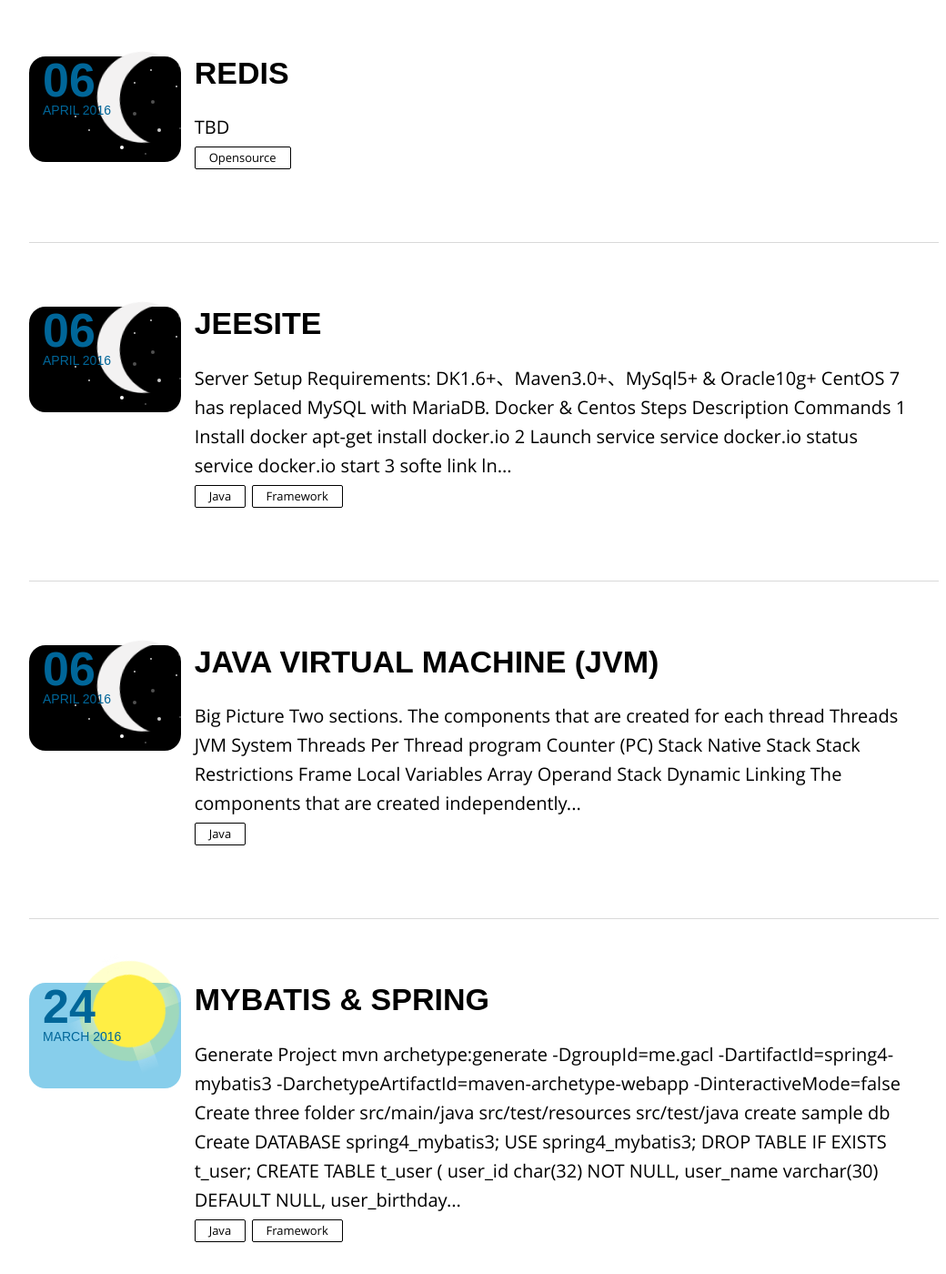
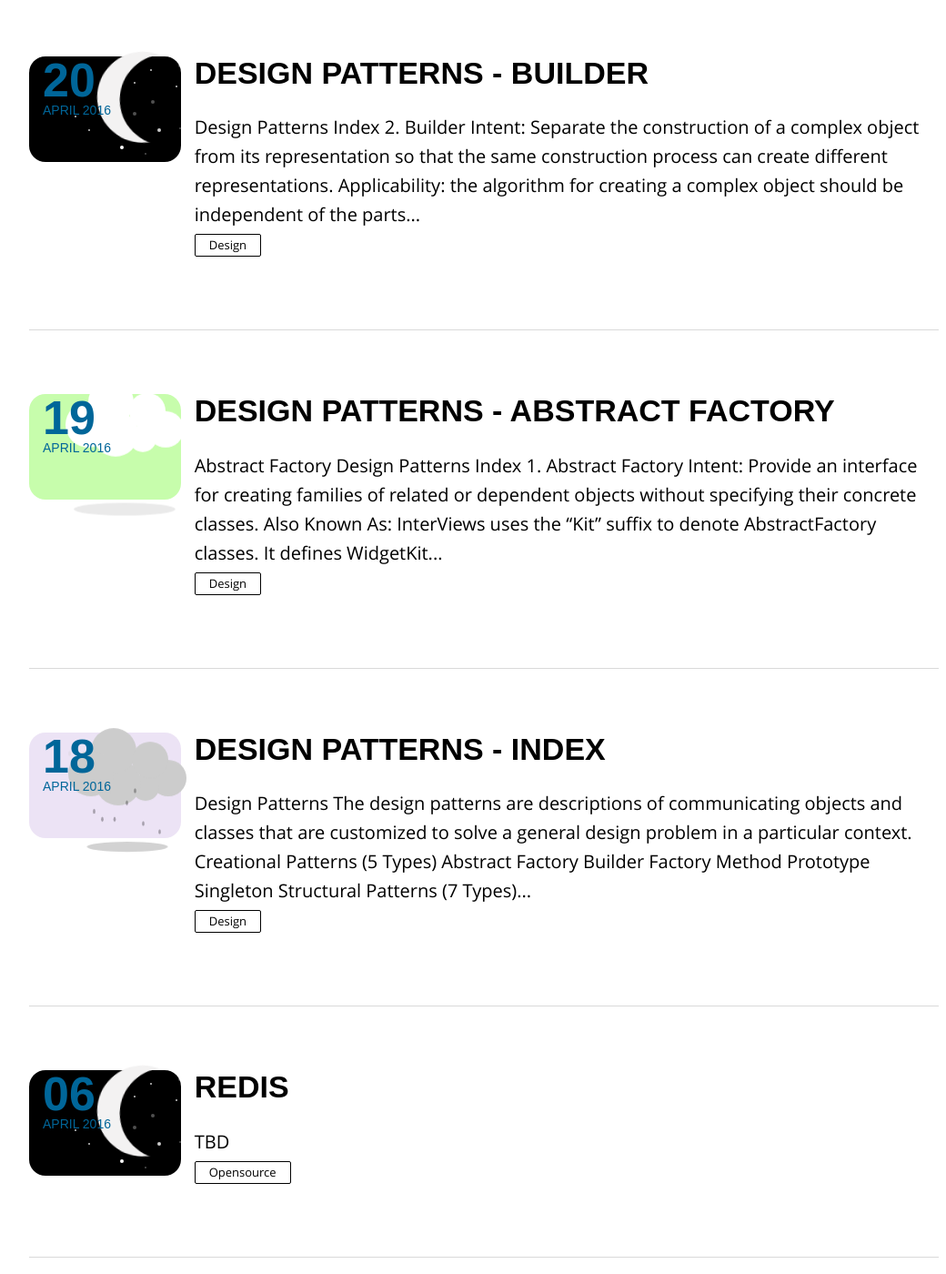
Before and after one commit to RaySxySun/RaySxySun.github.io, a Jekyll site: the page built from index.html, in a window 1280 px wide and 1400 px high, scrolled down 953 px. Shown: the whole window at 91% size, without its empty margins (108-1148 px from the left). Built offline with Jekyll 4.4.1, drawn with Linux system fonts in a browser that asks for light colours; nearby versions of some CDN libraries; some web fonts are replaced; the list of posts is cut into pages by our own code; some of the changed lines change nothing that is shown; some of the changed text lies outside the part shown.

Commit message:
Design Pattern: Builder

```diff
--- a/_posts/2016-04-18-DesignPatterns.md
+++ b/_posts/2016-04-18-DesignPatterns.md
@@ -1,6 +1,6 @@
 ---
 layout: post
-title: Design Patterns
+title: Design Patterns - Index
 date: 2016-04-18
 weather: rainy
 categories: Design
@@ -13,9 +13,9 @@
 >The design patterns are descriptions of communicating objects and classes that are customized to solve a general design problem in a particular context.
 
 - Creational Patterns (5 Types)
-	- [Abstract Factory](#Abstract_Factory)
-	- [Builder](#Builder)
-	- Factory Method
+	- [Abstract Factory](http://raysxysun.github.io/design/2016/04/19/DesignPatterns-Abstract-Factory/)
+	- [Builder](http://raysxysun.github.io/design/2016/04/20/DesignPatterns-Builder/)
+	- [Factory Method](http://raysxysun.github.io/design/2016/04/20/DesignPatterns-Factory-Method/)
 	- Prototype
 	- Singleton
 
@@ -44,185 +44,3 @@
 	- Visitor
 
 ---
-
-## Part I Creational Patterns
-
-<a name="Abstract_Factory"></a>
-
-### 1. Abstract Factory
-
-- **Intent**:
-	- Provide an interface for creating families of related or dependent objects without specifying their concrete classes.
-
-- **Also Known As**:
-	- InterViews uses the "Kit" suffix to denote AbstractFactory classes. It defines WidgetKit and DialogKit abstract factories for generating look-and-feel-specific user interface objects.
-
-- **Applicability**:
-	- a system should be independent of how its products are created, composed, and represented.
-	- a system should be configured with one of multiple families of products.
-	- a family of related product objects is designed to be used together, and you need to enforce this constraint.
-	- you want to provide a class library of products, and you want to reveal just their interfaces, not their implementations.
-
-<img src="{{ site.url }}/assets/img/2016-04-18-DesignPatterns/AbsFactory.png" alt="{{ page.title }} at {{ site.title }}">
-
-- **Participants**:
-	- AbstractFactory (WidgetFactory)
-		- declares an interface for operations that create abstract product objects.
-	- ConcreteFactory (MotifWidgetFactory, PMWidgetFactory)
-		- implements the operations to create concrete product objects.
-	- AbstractProduct (Window, ScrollBar)
-		- declares an interface for a type of product object.
-	- ConcreteProduct (MotifWindow, MotifScrollBar)
-		- defines a product object to be created by the corresponding concrete factory.
-		- implements the AbstractProduct interface.
-	- Client
-		- uses only interfaces declared by AbstractFactory and AbstractProduct classes.
-
-- **Consequences**:
-	- It isolates concrete classes.
-	- It makes exchanging product families easy.
-	- It promotes consistency among products.
-	- Supporting new kinds of products is difficult.
-
-- **Related Patterns**:
-	- Factory Method
-	- Prototype
-	- Singleton
-- **Sample**:
-
-> We'll apply the Abstract Factory pattern to creating the mazes
-
-		//Class MazeFactory can create components of mazes. It builds rooms, walls, and
-	doors between rooms.
-
-		class MazeFactory {
-		public:
-			MazeFactory();
-
-			virtual Maze* MakeMaze() const
-			{ return new Maze; }
-			virtual Wall* MakeWall() const
-			{ return new Wall; }
-			virtual Room* MakeRoom(int n) const
-			{ return new Room(n); }
-			virtual Door* MakeDoor(Room* r1, Room* r2) const
-			{ return new Door(r1, r2); }
-		};
-
-		//CreateMaze hard-codes the class names, making it difficult to create mazes with different components.
-		//Here's a version of CreateMaze that remedies that shortcoming by taking a MazeFactory as a parameter:
-
-		Maze* MazeGame::CreateMaze (MazeFactory& factory) {
-			Maze* aMaze = factory.MakeMaze();
-			Room* r1 = factory.MakeRoom(1);
-			Room* r2 = factory.MakeRoom(2);
-			Door* aDoor = factory.MakeDoor(r1, r2);
-			aMaze->AddRoom(r1);
-			aMaze->AddRoom(r2);
-			r1->SetSide(North, factory.MakeWall());
-			r1->SetSide(East, aDoor);
-			r1->SetSide(South, factory.MakeWall());
-			r1->SetSide(West, factory.MakeWall());
-			r2->SetSide(North, factory.MakeWall());
-			r2->SetSide(East, factory.MakeWall());
-			r2->SetSide(South, factory.MakeWall());
-			r2->SetSide(West, aDoor);
-			return aMaze;
-		}
-
-		//We can also create EnchantedMazeFactory, a factory for enchanted mazes, by subclassing MazeFactory.
-		class EnchantedMazeFactory : public MazeFactory {
-			public:
-			EnchantedMazeFactory();
-
-			virtual Room* MakeRoom(int n) const
-			{ return new EnchantedRoom(n, CastSpell()); }
-
-			virtual Door* MakeDoor(Room* r1, Room* r2) const
-			{ return new DoorNeedingSpell(r1, r2); }
-
-			protected:
-			Spell* CastSpell() const;
-		};
-
-		//suppose we want to make a maze game in which a room can have a bomb set in it.
-		class BombedMazeFactory : public MazeFactory {
-			public:
-			BombedMazeFactory();
-
-			Wall* BombedMazeFactory::MakeWall () const
-			{ return new BombedWall;}
-
-			Room* BombedMazeFactory::MakeRoom(int n) const
-			{return new RoomWithABomb(n);}
-
-			protected:
-			Spell* CastSpell() const;
-		};
-
-		//To build a simple maze that can contain bombs
-		MazeGame game;
-		BombedMazeFactory factory;
-		game.CreateMaze(factory);
-
-
-> Java Implementation:
-
-		// Interface
-		public interface AbstractFactory {
-		    public ProductA factoryA();
-		    public ProductB factoryB();
-		}
-
-		public interface ProductA {
-			...
-		}
-
-		public interface ProductB {
-			...
-		}
-
-		//Concrete Classes
-		public class ConcreateFactory1 implements AbstractFactory {
-
-		    @Override
-		    public ProductA factoryA() {
-		        return new ConcreateProductA1();
-		    }
-
-		    @Override
-		    public ProductB factoryB() {
-		        return new ConcreateProductB1();
-		    }
-
-		}
-
-		public class ConcreateFactory2 implements AbstractFactory {
-
-		    @Override
-		    public ProductA factoryA() {
-		        return new ConcreateProductA2();
-		    }
-
-		    @Override
-		    public ProductB factoryB() {
-		        return new ConcreateProductB2();
-		    }
-		}
-
-		public class ConcreateProductA1 implements ProductA {
-			...
-		}
-		public class ConcreateProductA2 implements ProductA {
-			...
-		}
-		public class ConcreateProductB1 implements ProductB {
-			...
-		}
-		public class ConcreateProductB2 implements ProductB {
-			...
-		}
-
-<a name="Builder"></a>
-
-### 1. Builder
--- /dev/null
+++ b/_posts/2016-04-19-DesignPatterns-Abstract-Factory.md
@@ -0,0 +1,190 @@
+---
+layout: post
+title: Design Patterns - Abstract Factory
+date: 2016-04-19
+weather: cloudy
+categories: Design
+tags: [Design]
+description:
+---
+
+# Abstract Factory
+
+> [Design Patterns Index](http://raysxysun.github.io/design/2016/04/18/DesignPatterns/)
+
+
+<a name="Abstract_Factory"></a>
+
+### 1. Abstract Factory
+
+- **Intent**:
+	- Provide an interface for creating families of related or dependent objects without specifying their concrete classes.
+
+- **Also Known As**:
+	- InterViews uses the "Kit" suffix to denote AbstractFactory classes. It defines WidgetKit and DialogKit abstract factories for generating look-and-feel-specific user interface objects.
+
+- **Applicability**:
+	- a system should be independent of how its products are created, composed, and represented.
+	- a system should be configured with one of multiple families of products.
+	- a family of related product objects is designed to be used together, and you need to enforce this constraint.
+	- you want to provide a class library of products, and you want to reveal just their interfaces, not their implementations.
+- **Related Patterns**:
+	- Factory Method
+	- Prototype
+	- Singleton
+
+<img src="{{ site.url }}/assets/img/2016-04-18-DesignPatterns/AbsFactory.png" alt="{{ page.title }} at {{ site.title }}">
+
+- **Participants**:
+	- AbstractFactory (WidgetFactory)
+		- declares an interface for operations that create abstract product objects.
+	- ConcreteFactory (MotifWidgetFactory, PMWidgetFactory)
+		- implements the operations to create concrete product objects.
+	- AbstractProduct (Window, ScrollBar)
+		- declares an interface for a type of product object.
+	- ConcreteProduct (MotifWindow, MotifScrollBar)
+		- defines a product object to be created by the corresponding concrete factory.
+		- implements the AbstractProduct interface.
+	- Client
+		- uses only interfaces declared by AbstractFactory and AbstractProduct classes.
+
+- **Consequences**:
+	- It isolates concrete classes.
+	- It makes exchanging product families easy.
+	- It promotes consistency among products.
+	- Supporting new kinds of products is difficult.
+
+- **Sample**:
+
+> We'll apply the Abstract Factory pattern to creating the mazes
+
+		//Class MazeFactory can create components of mazes. It builds rooms, walls, and
+	doors between rooms.
+
+		class MazeFactory {
+		public:
+			MazeFactory();
+
+			virtual Maze* MakeMaze() const
+			{ return new Maze; }
+			virtual Wall* MakeWall() const
+			{ return new Wall; }
+			virtual Room* MakeRoom(int n) const
+			{ return new Room(n); }
+			virtual Door* MakeDoor(Room* r1, Room* r2) const
+			{ return new Door(r1, r2); }
+		};
+
+		//CreateMaze hard-codes the class names, making it difficult to create mazes with different components.
+		//Here's a version of CreateMaze that remedies that shortcoming by taking a MazeFactory as a parameter:
+
+		Maze* MazeGame::CreateMaze (MazeFactory& factory) {
+			Maze* aMaze = factory.MakeMaze();
+			Room* r1 = factory.MakeRoom(1);
+			Room* r2 = factory.MakeRoom(2);
+			Door* aDoor = factory.MakeDoor(r1, r2);
+			aMaze->AddRoom(r1);
+			aMaze->AddRoom(r2);
+			r1->SetSide(North, factory.MakeWall());
+			r1->SetSide(East, aDoor);
+			r1->SetSide(South, factory.MakeWall());
+			r1->SetSide(West, factory.MakeWall());
+			r2->SetSide(North, factory.MakeWall());
+			r2->SetSide(East, factory.MakeWall());
+			r2->SetSide(South, factory.MakeWall());
+			r2->SetSide(West, aDoor);
+			return aMaze;
+		}
+
+		//We can also create EnchantedMazeFactory, a factory for enchanted mazes, by subclassing MazeFactory.
+		class EnchantedMazeFactory : public MazeFactory {
+			public:
+			EnchantedMazeFactory();
+
+			virtual Room* MakeRoom(int n) const
+			{ return new EnchantedRoom(n, CastSpell()); }
+
+			virtual Door* MakeDoor(Room* r1, Room* r2) const
+			{ return new DoorNeedingSpell(r1, r2); }
+
+			protected:
+			Spell* CastSpell() const;
+		};
+
+		//suppose we want to make a maze game in which a room can have a bomb set in it.
+		class BombedMazeFactory : public MazeFactory {
+			public:
+			BombedMazeFactory();
+
+			Wall* BombedMazeFactory::MakeWall () const
+			{ return new BombedWall;}
+
+			Room* BombedMazeFactory::MakeRoom(int n) const
+			{return new RoomWithABomb(n);}
+
+			protected:
+			Spell* CastSpell() const;
+		};
+
+		//To build a simple maze that can contain bombs
+		MazeGame game;
+		BombedMazeFactory factory;
+		game.CreateMaze(factory);
+
+
+> Java Implementation:
+
+		// Interface
+		public interface AbstractFactory {
+		    public ProductA factoryA();
+		    public ProductB factoryB();
+		}
+
+		public interface ProductA {
+			...
+		}
+
+		public interface ProductB {
+			...
+		}
+
+		//Concrete Classes
+		public class ConcreateFactory1 implements AbstractFactory {
+
+		    @Override
+		    public ProductA factoryA() {
+		        return new ConcreateProductA1();
+		    }
+
+		    @Override
+		    public ProductB factoryB() {
+		        return new ConcreateProductB1();
+		    }
+
+		}
+
+		public class ConcreateFactory2 implements AbstractFactory {
+
+		    @Override
+		    public ProductA factoryA() {
+		        return new ConcreateProductA2();
+		    }
+
+		    @Override
+		    public ProductB factoryB() {
+		        return new ConcreateProductB2();
+		    }
+		}
+
+		public class ConcreateProductA1 implements ProductA {
+			...
+		}
+		public class ConcreateProductA2 implements ProductA {
+			...
+		}
+		public class ConcreateProductB1 implements ProductB {
+			...
+		}
+		public class ConcreateProductB2 implements ProductB {
+			...
+		}
--- /dev/null
+++ b/_posts/2016-04-20-DesignPatterns-Builder.md
@@ -0,0 +1,191 @@
+---
+layout: post
+title: Design Patterns - Builder
+date: 2016-04-20
+weather: starry
+categories: Design
+tags: [Design]
+description:
+---
+
+> [Design Patterns Index](http://raysxysun.github.io/design/2016/04/18/DesignPatterns/)
+
+# 2. Builder
+
+- **Intent**:
+	- Separate the construction of a complex object from its representation so that the same construction process can create different representations.
+
+- **Applicability**:
+	- the algorithm for creating a complex object should be independent of the parts that make up the object and how they're assembled.
+	- the construction process must allow different representations for the object that's constructed.
+
+- **Related Patterns**:
+	- **A Composite is what the builder often builds.**
+		- Abstract Factory is similar to Builder in that it too may construct complex objects. The primary difference is that the Builder pattern focuses on constructing a complex object step by step. Abstract Factory's emphasis is on families of product objects (either simple or complex). Builder returns the product as a final step, but as far as the Abstract Factory pattern is concerned, the product gets returned immediately.
+
+- **Motivation**:
+	- A reader for the RTF (Rich Text Format) document exchange format should be able to convert RTF to many text formats. The reader might convert RTF documents into plain ASCII text or into a text widget that can be edited interactively. The problem, however, is that the number of possible conversions is open-ended. So it should be easy to add a new conversion without modifying the reader.
+
+<img src="{{ site.url }}/assets/img/2016-04-18-DesignPatterns/Builder.png" alt="{{ page.title }} at {{ site.title }}">
+
+- **Structure**:
+
+<img src="{{ site.url }}/assets/img/2016-04-18-DesignPatterns/BuilderStructure.png" alt="{{ page.title }} at {{ site.title }}">
+
+- **Participants**:
+	- Builder (TextConverter)
+		- specifies an abstract **interface** for creating parts of a Product object.
+	- ConcreteBuilder (ASCIIConverter, TeXConverter, TextWidgetConverter)
+		- constructs and assembles parts of the product by implementing the Builder interface.
+		- defines and keeps track of the representation it creates.
+		- provides an interface for retrieving the product (e.g., GetASCIIText, GetTextWidget).
+	- Director (RTFReader)
+		- constructs an object using the Builder interface.
+	- Product (ASCIIText, TeXText, TextWidget)
+		- represents the complex object under construction. ConcreteBuilder builds the product's internal representation and defines the process by which it's assembled.
+		- includes classes that define the constituent parts, including interfaces for assembling the parts into the final result.
+- **Collaborations**
+	- The client creates the Director object and configures it with the desired Builder object.
+	- Director notifies the builder whenever a part of the product should be built.
+	- Builder handles requests from the director and adds parts to the product.
+	- The client retrieves the product from the builder.
+
+> Interaction diagram
+
+<img src="{{ site.url }}/assets/img/2016-04-18-DesignPatterns/BuilderCollaborations.png" alt="{{ page.title }} at {{ site.title }}">
+
+- **Consequences**:
+	- 1. It lets you vary a product's internal representation.
+	- 2. It isolates code for construction and representation.
+	- 3. It gives you finer control over the construction process.
+
+
+- Code Sample
+
+		package com.test.DesignPattern;
+
+		class Product
+		{
+		    @Override
+		    public String toString() {
+		        return "Product";
+		    }
+		}
+
+		interface Builder
+		{
+		    void BuildPart();
+		}
+
+		class ConcreteBuilder implements Builder
+		{
+
+		    @Override
+		    public void BuildPart() {
+		        System.out.println("Building Product's part");
+		    }
+
+		    public Product GetResult()
+		    {
+		        System.out.println("Product's Building has finished");
+		        return new Product();
+
+		    }
+		}
+
+		class Director
+		{
+		    public Product Construct(ConcreteBuilder cb)
+		    {
+		        cb.BuildPart();
+		        return cb.GetResult();
+		    }
+		}
+
+		public class BuilderDemo {
+
+		    /**
+		     * @param args
+		     */
+		    public static void main(String[] args) {
+		        // TODO Auto-generated method stub
+		        Director d=new Director();
+		        ConcreteBuilder cb=new ConcreteBuilder();
+		        Product p=d.Construct(cb);
+		        System.out.println(p);
+		    }
+		}
+
+> Build a car
+
+		package com.test.DesignPattern;
+
+
+		class Car{
+
+		    @Override
+		    public String toString() {
+		        return "汽车产品";
+		    }
+		}
+
+		interface  IBuilder
+		{
+		    void BuildWheel();
+		    void BuildCarFrame();
+		    void BuildEngine();
+		}
+
+		class CarBuilder implements IBuilder
+		{
+
+		    private Car car=new Car();
+		    @Override
+		    public void BuildCarFrame() {
+		        // TODO Auto-generated method stub
+		        System.out.println("建造汽车框架");
+		    }
+
+		    @Override
+		    public void BuildEngine() {
+		        // TODO Auto-generated method stub
+		        System.out.println("建造汽车轮子");
+		    }
+
+		    @Override
+		    public void BuildWheel() {
+		        // TODO Auto-generated method stub
+		        System.out.println("建造汽车引擎");
+		    }
+
+		    public Car CarBuildOver()
+		    {
+		        System.out.println("汽车组装完毕");
+		        return car;
+		    }
+		}
+
+		class CarDirector
+		{
+
+		    public Car BuildCar(CarBuilder cb)
+		    {
+		        cb.BuildCarFrame();
+		        cb.BuildEngine();
+		        cb.BuildWheel();
+		        return cb.CarBuildOver();
+		    }
+		}
+
+		public class BuliderDemoInLife {
+
+		    /**
+		     * @param args
+		     */
+		    public static void main(String[] args) {
+		        // TODO Auto-generated method stub
+		        CarDirector cd=new CarDirector();
+		        Car c=cd.BuildCar(new CarBuilder());
+		        System.out.println(c);
+		    }
+		}
--- /dev/null
+++ b/_posts/2016-04-20-DesignPatterns-Factory-Method.md
@@ -0,0 +1,107 @@
+---
+layout: post
+title: Design Patterns - Factory Method
+date: 2016-04-20
+weather: starry
+categories: Design
+tags: [Design]
+description:
+---
+
+> [Design Patterns Index](http://raysxysun.github.io/design/2016/04/18/DesignPatterns/)
+
+# 3. Factory Method
+
+- **Intent**:
+	- Define an interface for creating an object, but let subclasses decide which class to instantiate. Factory Method lets a class defer instantiation to subclasses.
+- **Also Known As**:
+	- Virtual Constructor
+- **Applicability**:
+	- a class can't anticipate the class of objects it must create.
+	- a class wants its subclasses to specify the objects it creates.
+	- classes delegate responsibility to one of several helper subclasses, and you want to localize the knowledge of which helper subclass is the delegate.
+
+- **Motivation**:
+	- Frameworks use abstract classes to define and maintain relationships between objects. A framework is often responsible for creating these objects as well.
+
+- **Structure**:
+
+<img src="{{ site.url }}/assets/img/2016-04-18-DesignPatterns/Factory.png" alt="{{ page.title }} at {{ site.title }}">
+
+- **Participants**:
+	- Product (Document)
+		- defines the interface of objects the factory method creates.
+	- ConcreteProduct (MyDocument)
+		- implements the Product interface.
+	- Creator (Application)
+		- declares the factory method, which returns an object of type Product. Creator may also define a default implementation of the factory method that returns a default ConcreteProduct object.
+		- may call the factory method to create a Product object.
+	- ConcreteCreator (MyApplication)
+	- overrides the factory method to return an instance of a ConcreteProduct.
+
+- **Collaborations**
+	- ConcreteCreator to define the factory method(Creator declares) so that it returns an instance of the appropriate ConcreteProdu
+
+> Interaction diagram
+
+<img src="{{ site.url }}/assets/img/2016-04-18-DesignPatterns/FactoryMethod.jpg" alt="{{ page.title }} at {{ site.title }}">
+
+
+- **Consequences**:
+	- 1. Provides hooks for subclasses.
+	- 2. Connects parallel class hierarchies.
+
+
+- Code Sample
+
+	//product interface
+	public interface Sender {
+	    public void Send();
+	}
+
+	//two concrete product classes
+	public class MailSender implements Sender {
+	    @Override
+	    public void Send() {
+	        System.out.println("this is mailsender!");
+	    }
+	}
+
+	public class SmsSender implements Sender {
+
+	    @Override
+	    public void Send() {
+	        System.out.println("this is sms sender!");
+	    }
+	}
+
+	//provider interface
+	public interface Provider {
+	    public Sender produce();
+	}
+
+	//two factory concrete class
+	public class SendMailFactory implements Provider {
+
+	    @Override
+	    public Sender produce(){
+	        return new MailSender();
+	    }
+	}
+
+	public class SendSmsFactory implements Provider{
+
+	    @Override
+	    public Sender produce() {
+	        return new SmsSender();
+	    }
+	}
+
+	//test
+	public class Test {
+	    public static void main(String[] args) {
+	        Provider provider = new SendMailFactory();
+	        Sender sender = provider.produce();
+	        sender.Send();
+	    }
+	}
```
Also changed, not shown: assets/img/2016-04-18-DesignPatterns/Builder.png (added), assets/img/2016-04-18-DesignPatterns/BuilderCollaborations.png (added), assets/img/2016-04-18-DesignPatterns/BuilderStructure.png (added), assets/img/2016-04-18-DesignPatterns/Factory.png (added), assets/img/2016-04-18-DesignPatterns/FactoryMethod.jpg (added), assets/img/2016-04-18-DesignPatterns/PatternRelation.jpg (added), assets/img/2016-04-18-DesignPatterns/SimpleFactory.png (added), assets/img/2016-04-18-DesignPatterns/multiMethodFactory.jpg (added).
